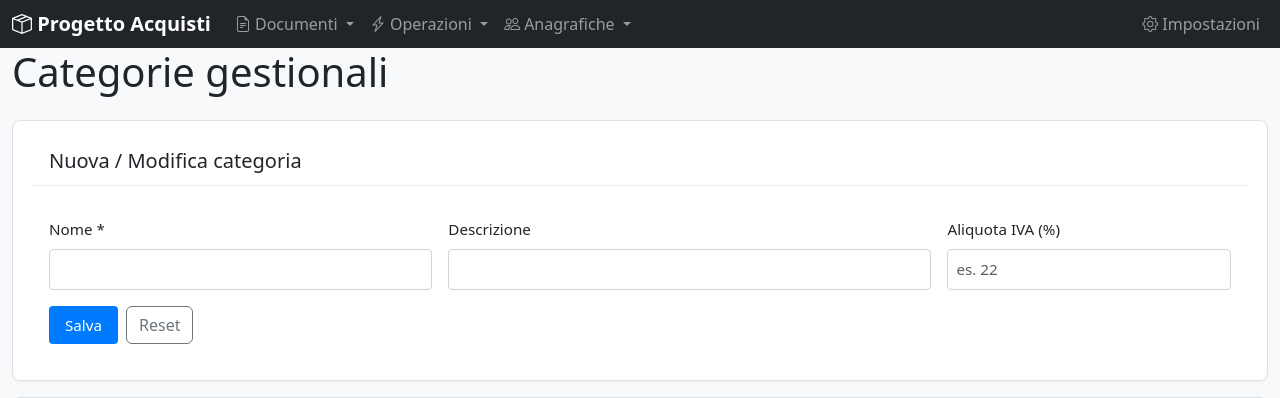
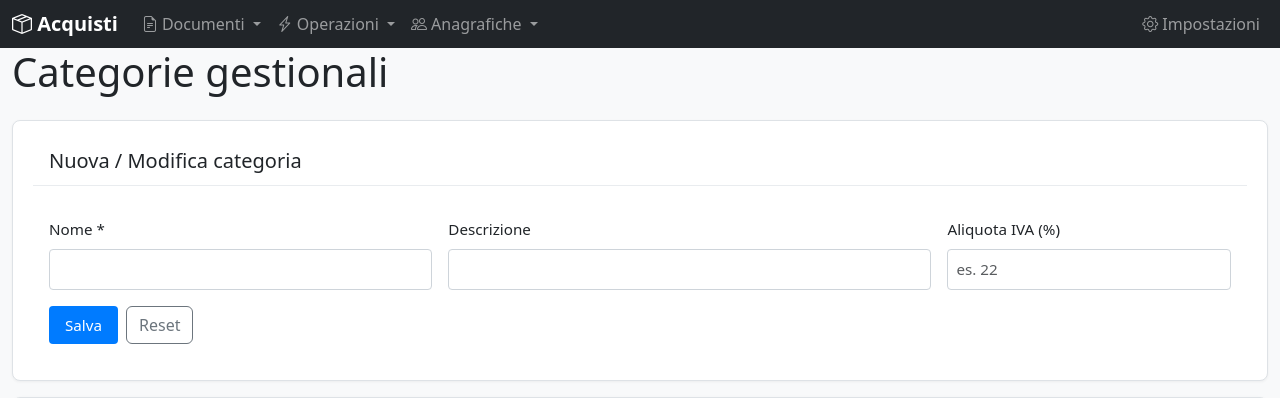
Before and after one commit to PierPaoloPastore/Progetto_Database_Acquisti, a Flask app: page /categories/ in a window 1280 px wide. Shown: the top 398 px of the page. Run offline with Flask 3, Linux system fonts and the light colour scheme; parts of the project's set-up code (start-up, migrations or seed data) failed here and were passed over.

Commit message:
Use fixed navbar brand label 'Acquisti'
Simplify navbar branding in app/templates/base.html by replacing the conditional blueprint-based label with a fixed 'Acquisti' value. Removes the previous logic that set the brand to 'Pagamenti' when request.blueprint == 'payments', ensuring a single consistent site title.

```diff
--- a/app/templates/base.html
+++ b/app/templates/base.html
@@ -20,7 +20,7 @@
 
     <nav class="navbar navbar-expand-lg navbar-dark bg-dark mb-0 py-1">
         <div class="container-fluid">
-            {% set brand_label = 'Pagamenti' if request.blueprint == 'payments' else 'Progetto Acquisti' %}
+            {% set brand_label = 'Acquisti' %}
             <a class="navbar-brand" href="{{ url_for('main.index') }}">
                 <i class="bi bi-box-seam"></i> {{ brand_label }}
             </a>
```
